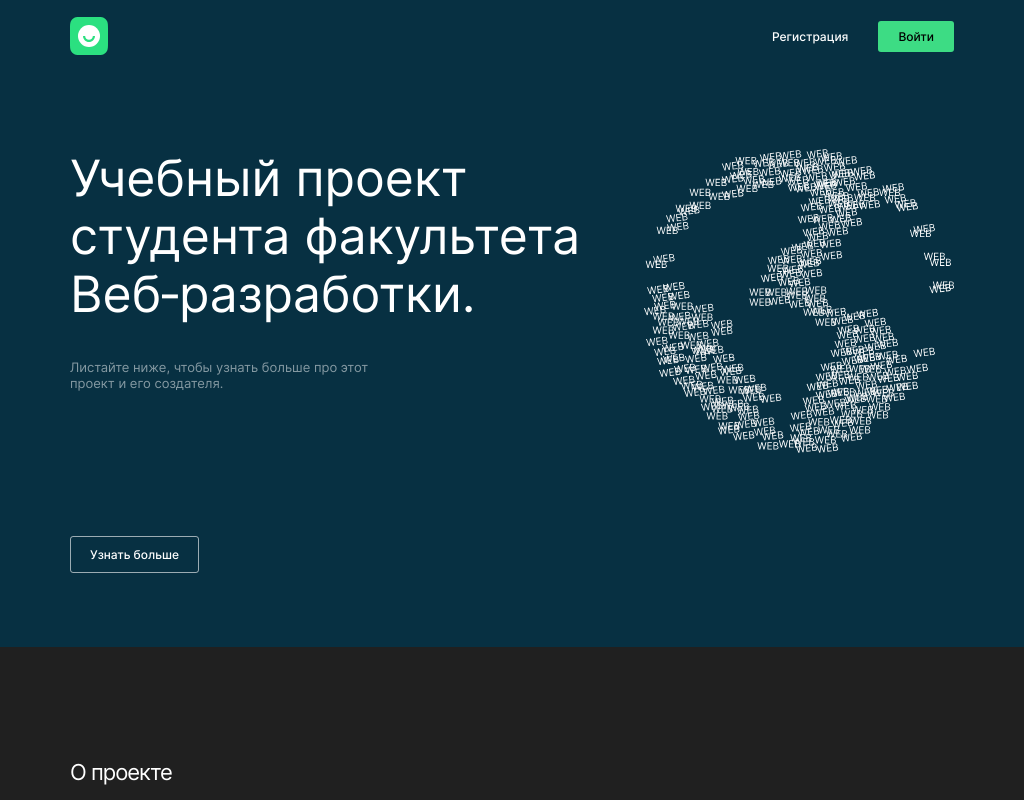
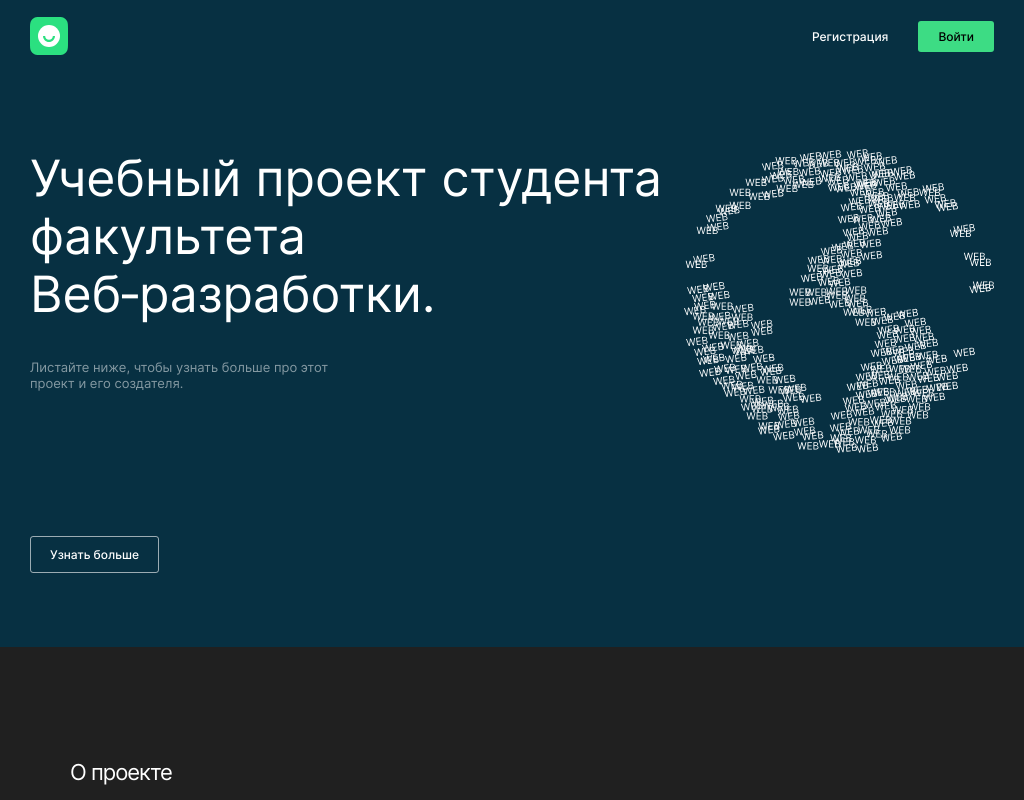
Before and after one commit to Tptechnician/movies-explorer-frontend, a React (Create React App) app: page / in a window 1024 px wide. Shown: the top 800 px of the page. Built offline with nearby package versions, Linux system fonts and the light colour scheme.

Commit message:
fix: Component/header and promo: setting padding

```diff
--- a/src/components/AboutProject/AboutProject.css
+++ b/src/components/AboutProject/AboutProject.css
@@ -1,6 +1,8 @@
 .about-project {
-  margin: 0;
+  max-width: 1140px;
+  margin: 0 auto;
   padding: 112px 70px 109px;
+  background-color: #202020;
 }
 
 .about-project__title {
--- a/src/components/Header/Header.css
+++ b/src/components/Header/Header.css
@@ -1,7 +1,7 @@
 .header {
   background-color: #073042;
   margin: 0 auto;
-  padding: 0 70px;
+  padding: 0 calc((100vw - 1140px) / 2);
   max-width: 100%;
   min-height: 71px;
   display: flex;
@@ -9,7 +9,17 @@
   align-items: center;
 }
 
-@media (max-width: 768px) {
+.header_background-black {
+  background-color: #202020;
+}
+
+@media (min-width: 861px) and (max-width: 1200px) {
+  .header {
+    padding: 0 30px;
+  }
+}
+
+@media (max-width: 860px) {
   .header {
     padding: 0 30px;
   }
@@ -20,7 +30,3 @@
     padding: 0 14px;
   }
 }
-
-.header_background-black {
-  background-color: #202020;
-}
--- a/src/components/Promo/Promo.css
+++ b/src/components/Promo/Promo.css
@@ -1,10 +1,11 @@
 .promo {
+  max-width: 100%;
   background-color: #073042;
   display: flex;
   flex-direction: row;
   justify-content: space-between;
-  padding: 78px 70px;
-  margin: 0 auto;
+  padding: 78px calc((100vw - 1140px) / 2);
+  margin: 0;
   min-height: 420px;
 }
 
@@ -54,6 +55,12 @@
 .promo__logo {
   width: 310px;
   height: 304px;
+}
+
+@media (min-width: 861px) and (max-width: 1200px) {
+  .promo {
+    padding: 78px 30px;
+  }
 }
 
 @media (min-width: 426px) and (max-width: 860px) {
--- a/src/index.css
+++ b/src/index.css
@@ -3,7 +3,6 @@
 
 body {
   background: #202020;
-  ;
   margin: 0;
   font-family: 'Inter', Arial, sans-serif;
   -webkit-font-smoothing: antialiased;
```
